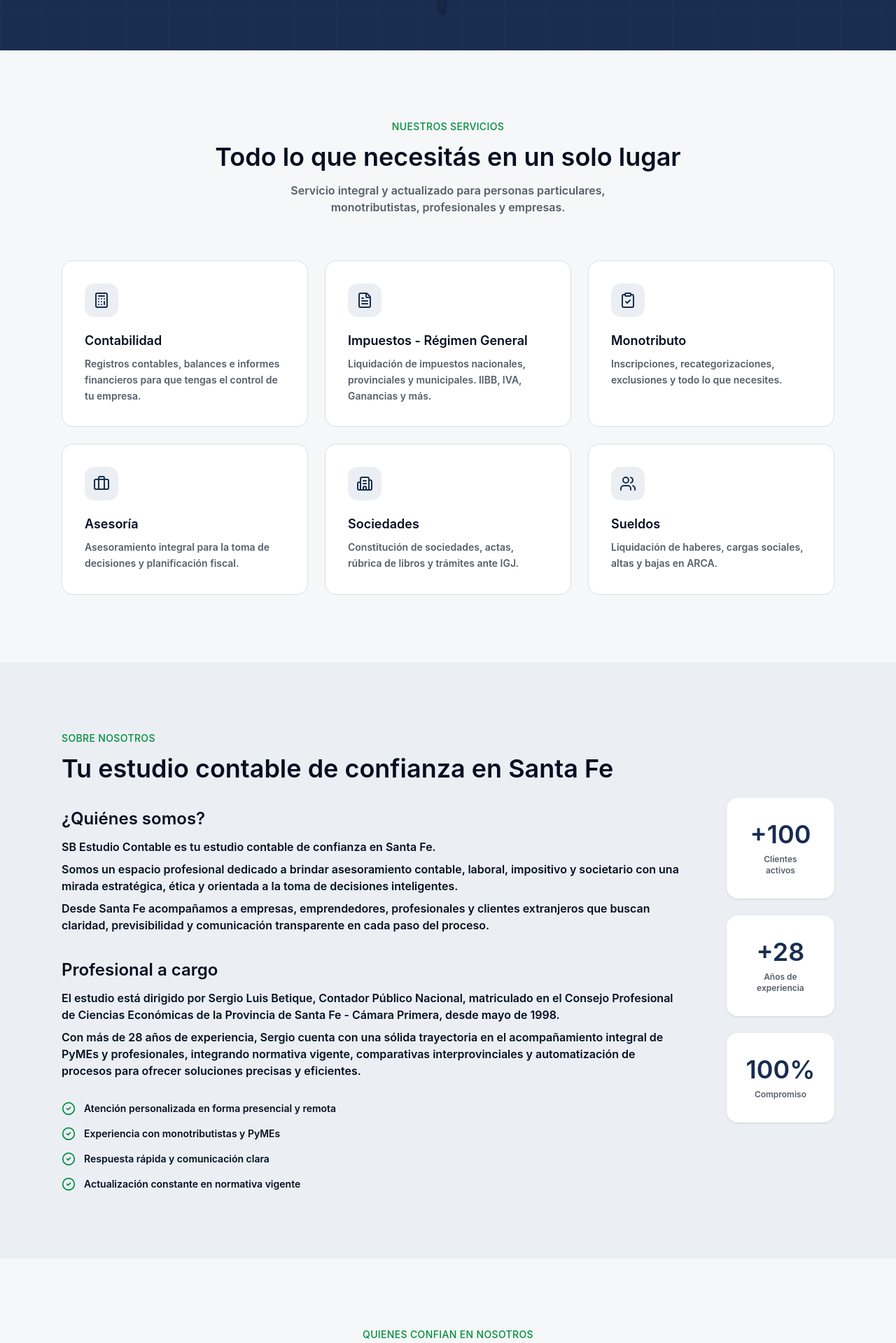
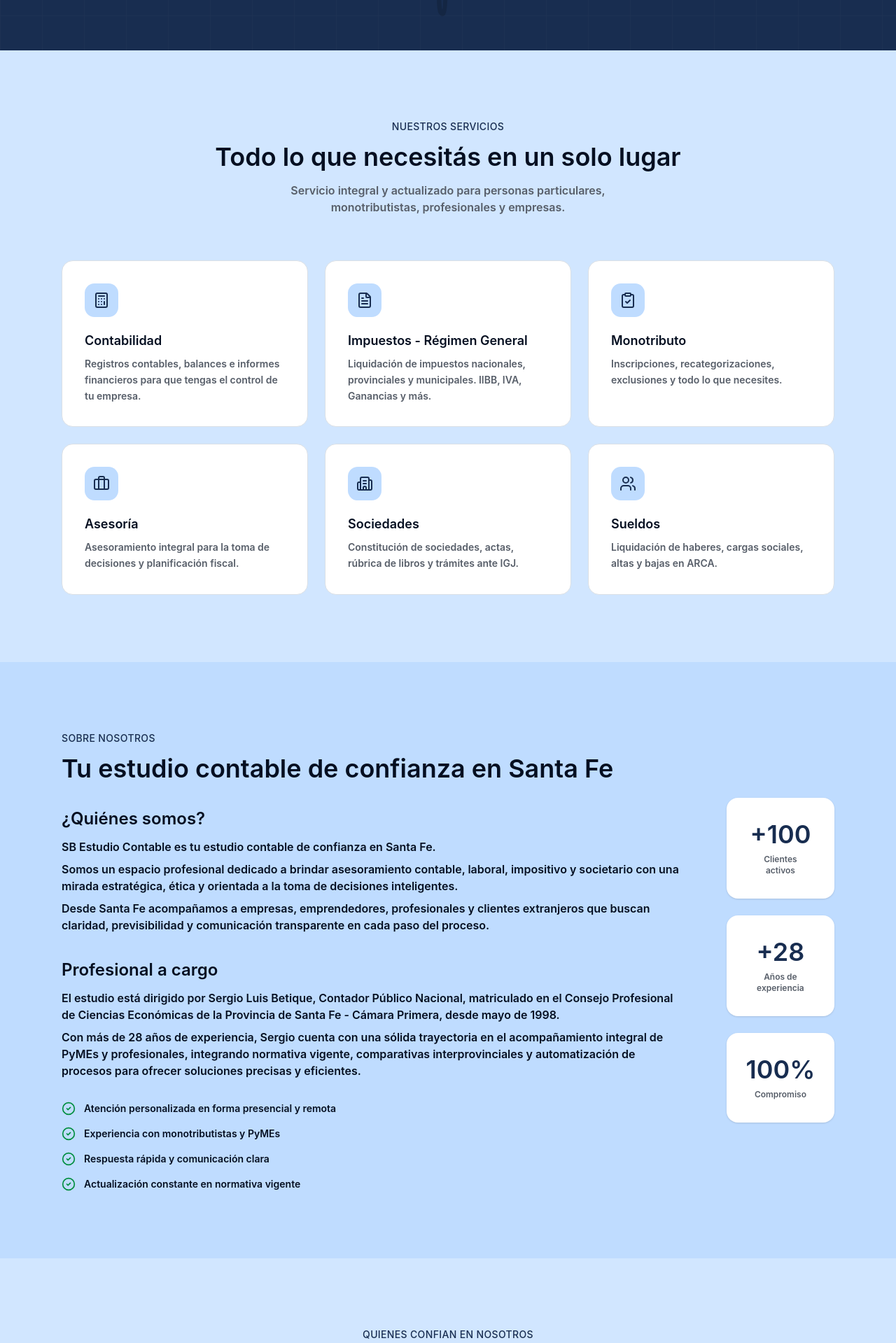
Before and after one commit to Nalaudo/SBEstudioContable, a Next.js app: page / in a window 1280 px wide. Shown: the part 878-2797 px from the top of the page at 70% size. Built offline with nearby package versions, Linux system fonts and the light colour scheme; no server answers.

Commit message:
fix: update color variables and improve text styling across components

```diff
--- a/app/globals.css
+++ b/app/globals.css
@@ -4,7 +4,7 @@
 @custom-variant dark (&:is(.dark *));
 
 :root {
-  --background: oklch(0.975 0.002 250);
+  --background: #d1e6ff;
   --foreground: oklch(0.17 0.04 260);
   --card: oklch(1 0 0);
   --card-foreground: oklch(0.17 0.04 260);
@@ -12,7 +12,7 @@
   --popover-foreground: oklch(0.17 0.04 260);
   --primary: oklch(0.3 0.07 260);
   --primary-foreground: oklch(0.98 0.002 250);
-  --secondary: oklch(0.95 0.008 250);
+  --secondary: #bfdcff;
   --secondary-foreground: oklch(0.3 0.07 260);
   --muted: oklch(0.94 0.006 250);
   --muted-foreground: oklch(0.48 0.02 260);
--- a/components/about.tsx
+++ b/components/about.tsx
@@ -20,7 +20,7 @@
         <div className="flex flex-row justify-between items-center gap-16 lg:grid-cols-2">
           {/* Text */}
           <div>
-            <span className="text-sm font-medium tracking-wide text-accent uppercase">
+            <span className="text-sm font-medium tracking-wide text-primary uppercase">
               Sobre nosotros
             </span>
             <h2 className="mt-3 font-serif text-3xl text-foreground md:text-4xl">
--- a/components/clients.tsx
+++ b/components/clients.tsx
@@ -61,7 +61,7 @@
     <section id="clientes" className="bg-background py-24">
       <div className="mx-auto max-w-6xl px-6">
         <div className="text-center">
-          <span className="text-sm font-medium tracking-wide text-accent uppercase">
+          <span className="text-sm font-medium tracking-wide text-primary uppercase">
             Quienes confian en nosotros
           </span>
           <h2 className="mt-3 font-serif text-3xl text-foreground md:text-4xl">
--- a/components/contact.tsx
+++ b/components/contact.tsx
@@ -36,7 +36,7 @@
     <section id="contacto" className="bg-secondary py-24">
       <div className="mx-auto max-w-6xl px-6">
         <div className="text-center">
-          <span className="text-sm font-medium tracking-wide text-accent uppercase">
+          <span className="text-sm font-medium tracking-wide text-primary uppercase">
             Contacto
           </span>
           <h2 className="mt-3 font-serif text-3xl text-foreground md:text-4xl">
--- a/components/footer.tsx
+++ b/components/footer.tsx
@@ -98,7 +98,7 @@
         </div>
       </div>
 
-      <div className="border-t border-primary-foreground/10 py-4 text-center text-xs text-primary-foreground/40">
+      <div className="border-t border-primary-foreground/10 py-4 text-center text-xs text-primary-foreground/70">
         {"SB Estudio Contable. Todos los derechos reservados. © 2026"}
       </div>
     </footer>
--- a/components/hero.tsx
+++ b/components/hero.tsx
@@ -15,8 +15,6 @@
         alt="Caduceo"
         width={650}
         height={650}
-        fetchPriority="high"
-        loading="eager"
       />
       {/* Decorative grid */}
       <div
--- a/components/navbar.tsx
+++ b/components/navbar.tsx
@@ -42,7 +42,7 @@
             <li key={l.href}>
               <Link
                 href={l.href}
-                className="text-base font-medium text-muted-foreground transition-colors hover:text-foreground"
+                className="text-base font-medium text-muted-foreground transition-colors hover:text-foreground p-2"
               >
                 {l.label}
               </Link>
--- a/components/services.tsx
+++ b/components/services.tsx
@@ -51,7 +51,7 @@
     <section id="servicios" className="bg-background py-24">
       <div className="mx-auto max-w-6xl px-6">
         <div className="text-center">
-          <span className="text-sm font-medium tracking-wide text-accent uppercase">
+          <span className="text-sm font-medium tracking-wide text-primary uppercase">
             Nuestros servicios
           </span>
           <h2 className="mt-3 font-serif text-3xl text-foreground md:text-4xl">
```
